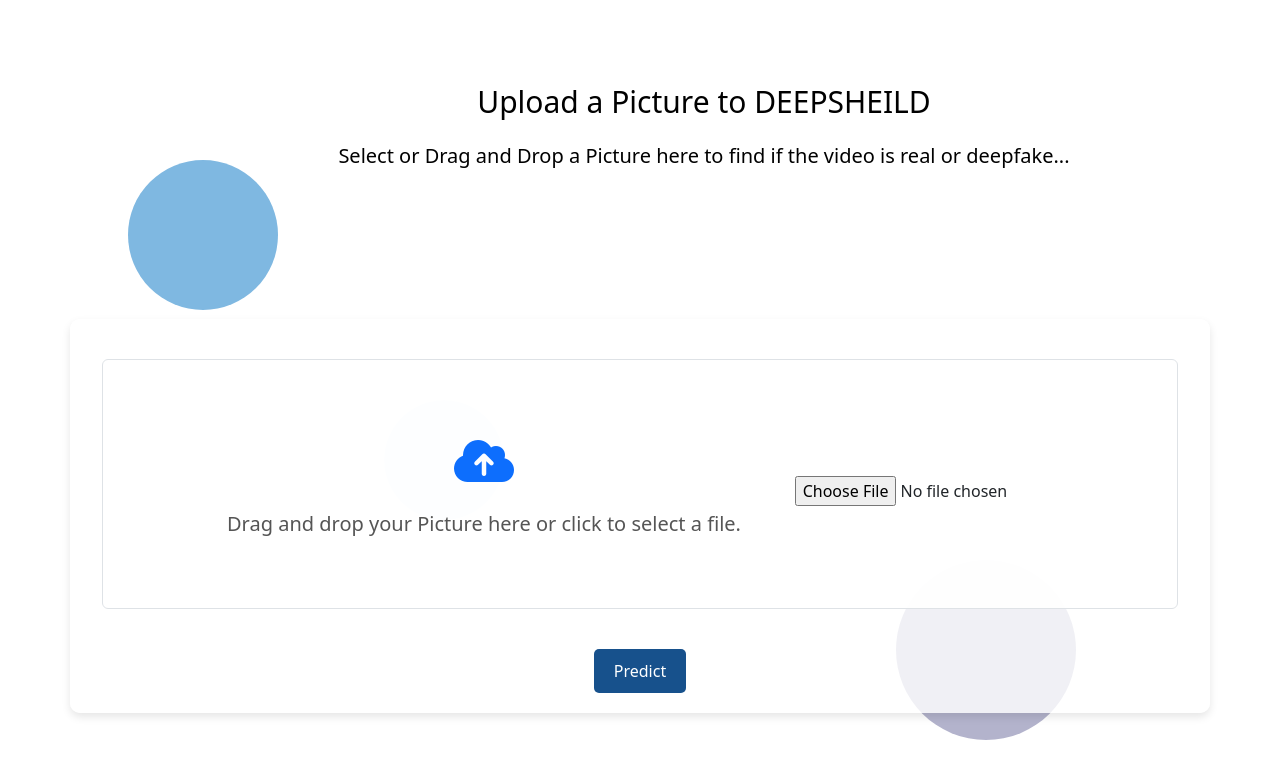
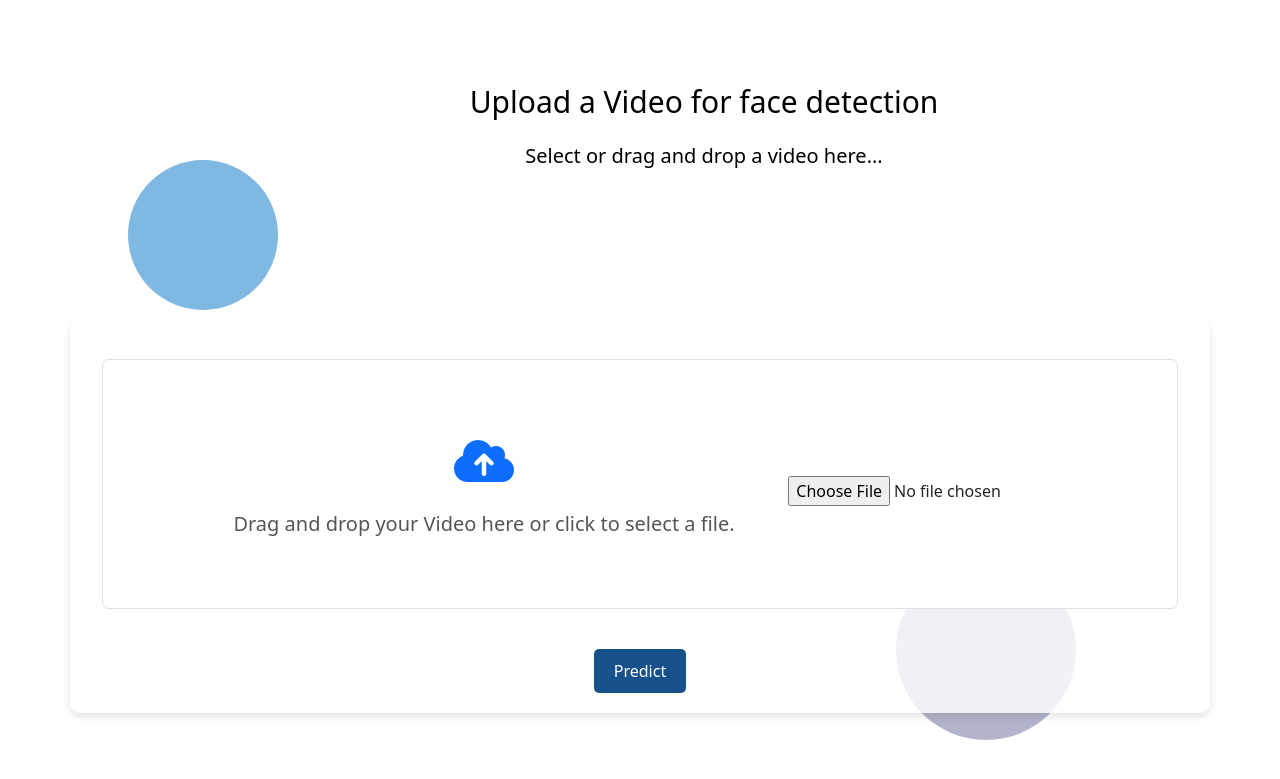
Before and after one commit to jayakrishnagaddam/Face-Recognition-from-Videos, a Flask app: page /videodrop in a window 1280 px wide; the page is wider, and only the part inside the window is pictured. Shown: the top 779 px of that part. Run offline with Flask 3, Linux system fonts and the light colour scheme; some libraries are stand-ins or nearby versions.

Commit message:
Design Changes

```diff
--- a/templates/videodrop.html
+++ b/templates/videodrop.html
@@ -135,11 +135,11 @@
     </div>
     <div id="ex">
         <div class="lead text-center mt-4">
-            <h1 class="lead" style="font-size:30px;">Upload a Picture to DEEPSHEILD</h1>
+            <h1 class="lead" style="font-size:30px;">Upload a Video for face detection</h1>
         </div>
         <div class="text-center">
             <h5 class="mt-4 lead">
-                Select or Drag and Drop a Picture here to find if the video is real or deepfake...
+                Select or drag and drop a video here...
             </h5>
         </div>
     </div>
@@ -149,7 +149,7 @@
                 <div id="drop-area" class="border rounded">
                     <div>
                         <i class="mt-4 fas fa-cloud-upload-alt text-primary"></i>
-                        <p class="lead mt-4">Drag and drop your Picture here or click to select a file.</p>
+                        <p class="lead mt-4">Drag and drop your Video here or click to select a file.</p>
                     </div>
                     <div class="mt-0" style="position: relative;left: 5%;top: 3%;">
                         <input type="file" name="video" id="fileElem" accept="video/*" />
```
